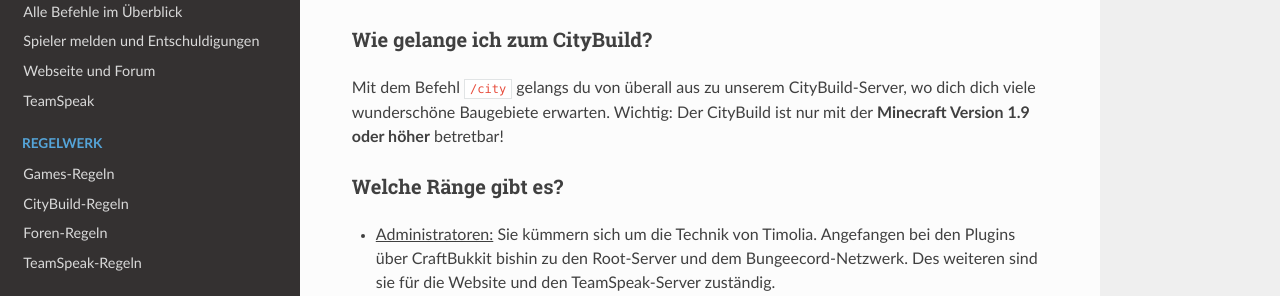
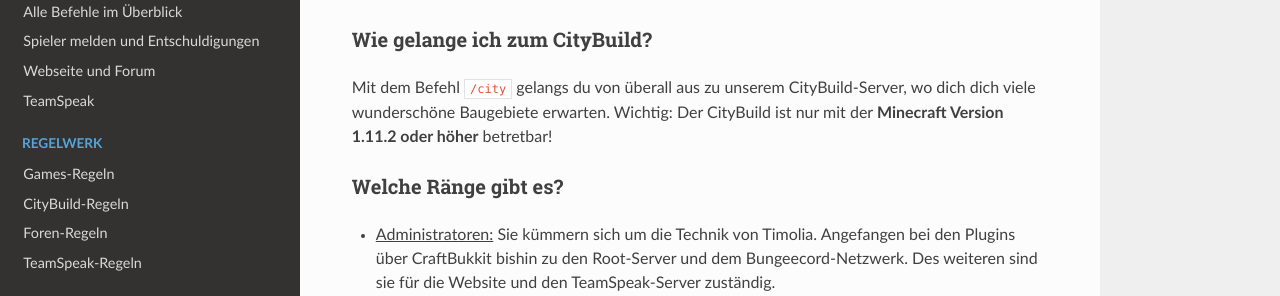
Before and after one commit to TimoliaDE/HowTo, an MkDocs documentation site: the page built from docs/faq.md, in a window 1280 px wide and 900 px high. Shown: the part 450-746 px from the top of the window. Built offline with MkDocs 1.6.1, drawn with Linux system fonts in a browser that asks for light colours; nearby versions of some CDN libraries; old or Windows-style settings are respelled for this version of MkDocs; some of the changed text lies outside the part shown.

Commit message:
Social-Media, Update City

```diff
--- a/docs/faq.md
+++ b/docs/faq.md
@@ -12,7 +12,7 @@ dafür benötigst du pro Monat 5000 Pixel oder  20000 Timolions.
 Alle weiteren Informationen findest du in der Channelbeschreibung von "Private Zonen".
 
 ### Wie gelange ich zum CityBuild?
-Mit dem Befehl `/city` gelangs du von überall aus zu unserem CityBuild-Server, wo dich dich viele wunderschöne Baugebiete erwarten. Wichtig: Der CityBuild ist nur mit der <strong>Minecraft Version 1.9 oder höher</strong> betretbar!
+Mit dem Befehl `/city` gelangs du von überall aus zu unserem CityBuild-Server, wo dich dich viele wunderschöne Baugebiete erwarten. Wichtig: Der CityBuild ist nur mit der <strong>Minecraft Version 1.11.2 oder höher</strong> betretbar!
 
 ### Welche Ränge gibt es?
 - <u>Administratoren:</u>
@@ -110,7 +110,7 @@ Timolia besitzt ein goldenes Herz, einen der schönsten CityBuild-Server der Min
 Der CityBuild ist ein Community-Basierter Survival-Bauserver. Es gibt viele verschiedene Baugebiete an denen du dich auf deine Weise austoben und deiner Kreativität dabei freien Lauf lassen kannst
 
 ### Wie gelange ich  auf den CityBuild?
-Du kannst uns jederzeit auf dem Timolia-Netzwerk aufsuchen. Gib dafür einfach `/city` im Chat ein und der Spaß kann beginnen! Wichtig: Der CityBuild ist nur mit der <strong>Minecraft Version 1.9 oder höher</strong> betretbar!
+Du kannst uns jederzeit auf dem Timolia-Netzwerk aufsuchen. Gib dafür einfach `/city` im Chat ein und der Spaß kann beginnen! Wichtig: Der CityBuild ist nur mit der <strong>Minecraft Version 1.11.2 oder höher</strong> betretbar!
 
 ### Was kann ich hier machen?
 Auf dem CityBuild-Server kannst du dir Grundstücke kaufen und diese dem Baugebiet entsprechend bebauen. Hier und da finden kleine Events in Form von (zum Beispiel) Minigames statt.
```
Also changed, not shown: docs/ranks/responsibilities.md (+1 -0 lines).
